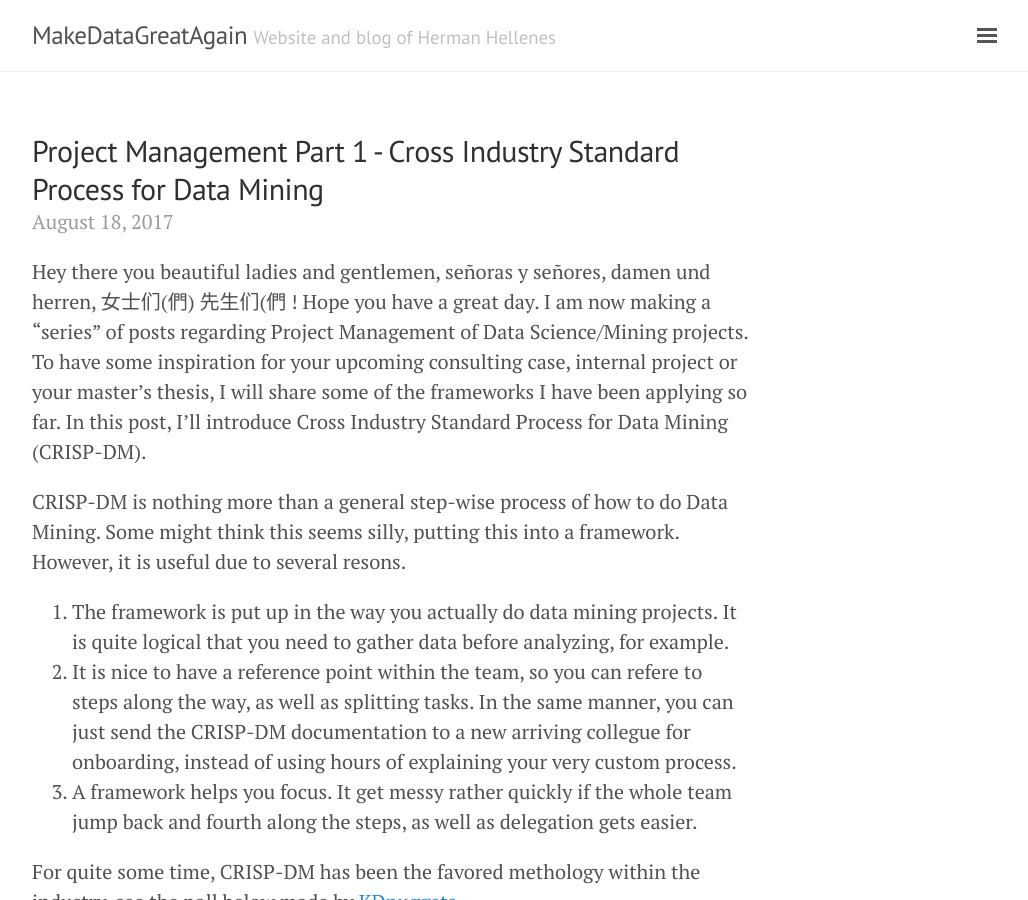
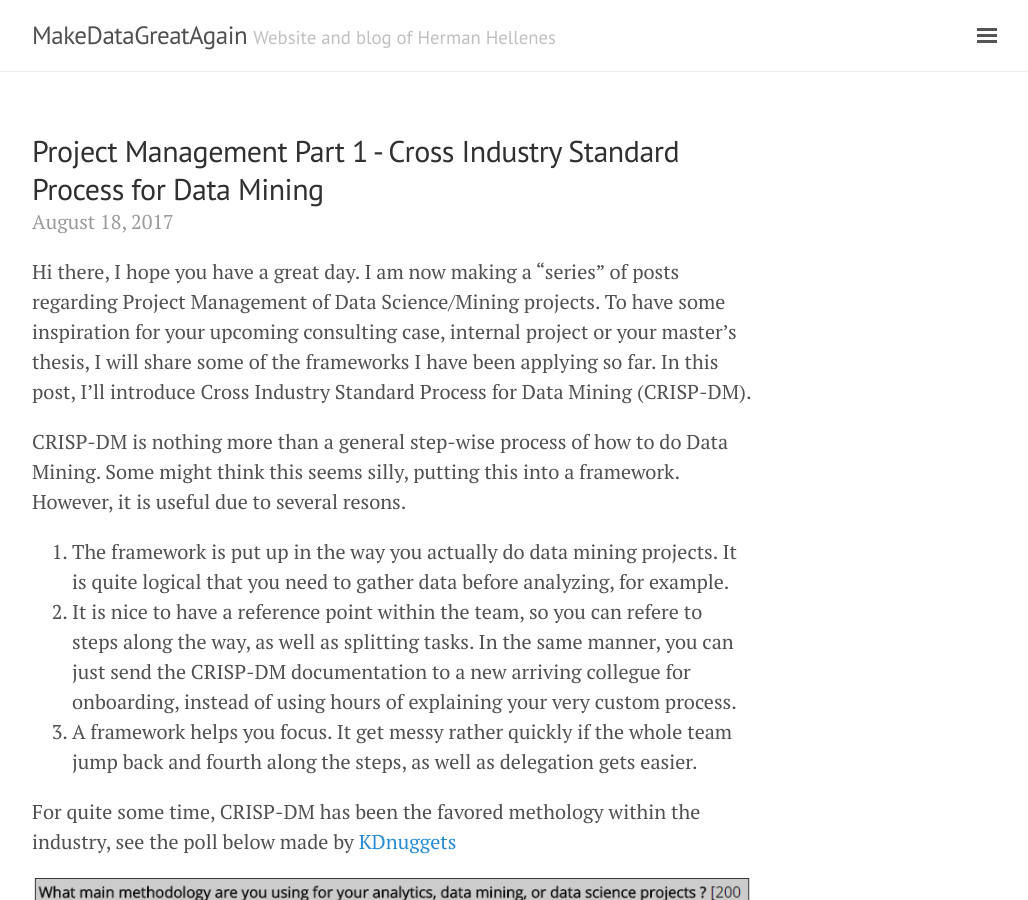
Before and after one commit to herman-hellenes/herman-hellenes.github.io, a Jekyll site: the page built from _posts/2017-08-19-CRISP-DM.md, in a window 1280 px wide and 900 px high. Shown: the whole window, without its empty margins (248-1276 px from the left). Built offline with Jekyll 4.4.1, drawn with Linux system fonts in a browser that asks for light colours; nearby versions of some CDN libraries; comment, search, counter and statistics services are not loaded.

Commit message:
Update 2017-08-19-CRISP-DM.md

```diff
--- a/_posts/2017-08-19-CRISP-DM.md
+++ b/_posts/2017-08-19-CRISP-DM.md
@@ -5,7 +5,7 @@ date: 2017-08-18
 comments: true
 ---
 
-Hey there you beautiful ladies and gentlemen, señoras y señores, damen und herren, 女士们(們) 先生们(們 ! Hope you have a great day. I am now making a "series" of posts regarding Project Management of Data Science/Mining projects. To have some inspiration for your upcoming consulting case, internal project or your master's thesis, I will share some of the frameworks I have been applying so far. In this post, I'll introduce Cross Industry Standard Process for Data Mining (CRISP-DM).
+Hi there, I hope you have a great day. I am now making a "series" of posts regarding Project Management of Data Science/Mining projects. To have some inspiration for your upcoming consulting case, internal project or your master's thesis, I will share some of the frameworks I have been applying so far. In this post, I'll introduce Cross Industry Standard Process for Data Mining (CRISP-DM).
 
 
 CRISP-DM is nothing more than a general step-wise process of how to do Data Mining. Some might think this seems silly, putting this into a framework. However, it is useful due to several resons.
```
